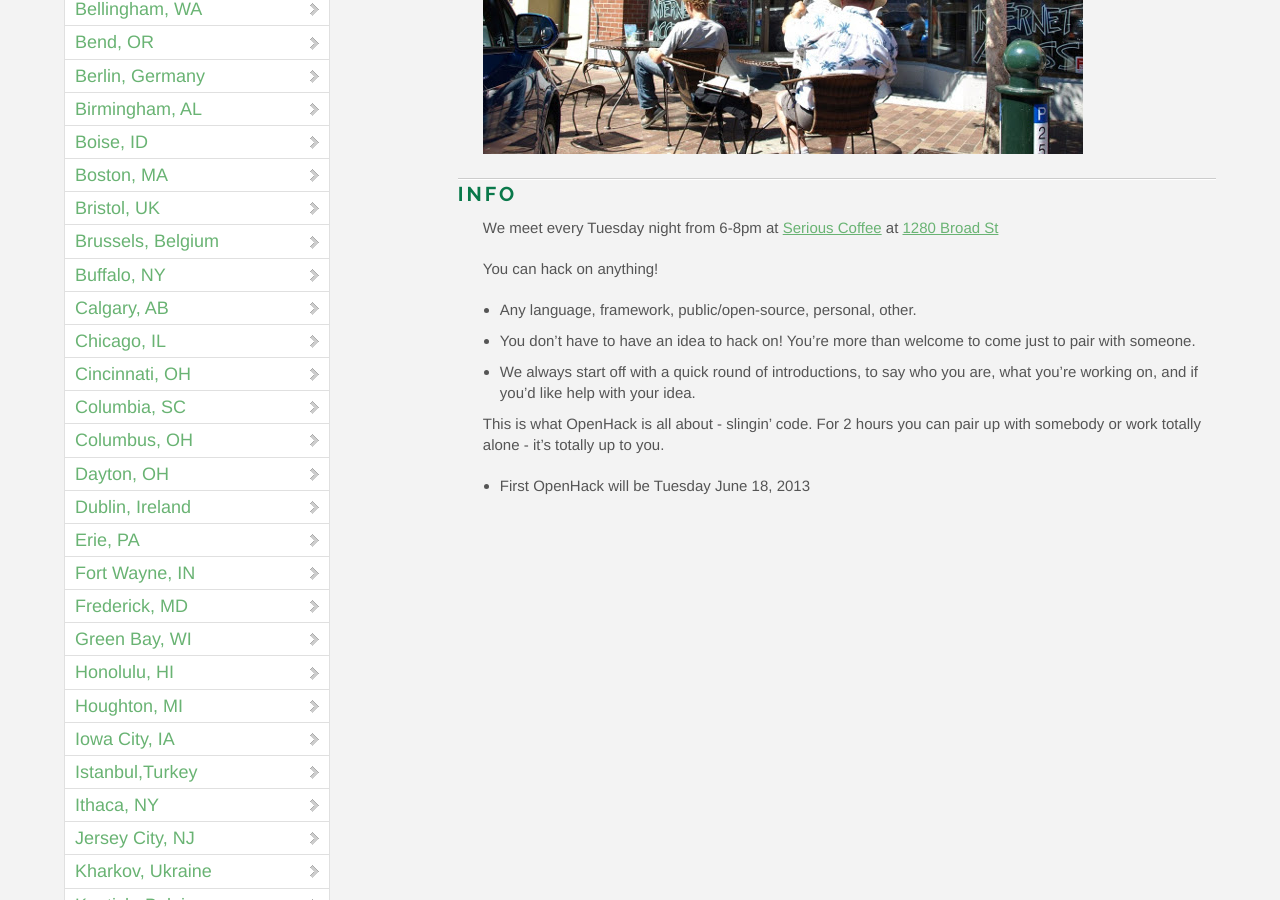
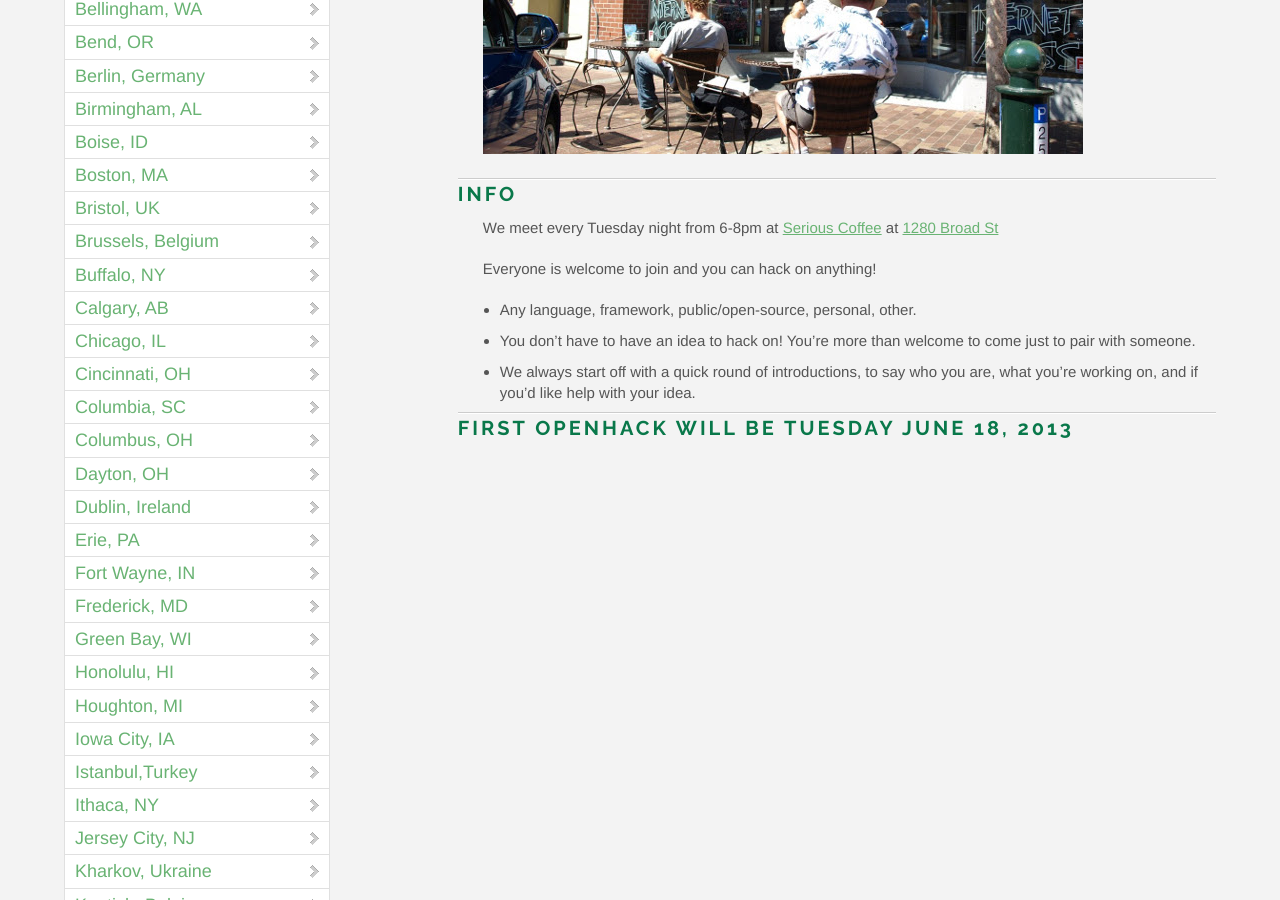
Before and after one commit to OpenHack/openhack.github.com, a Jekyll site: the page built from victoria/index.markdown, in a window 1280 px wide and 900 px high, scrolled down 455 px. Built offline with Jekyll 4.4.1, drawn with Linux system fonts in a browser that asks for light colours; nearby versions of some CDN libraries; Markdown is read by kramdown in place of the engine named in the settings; comment, search, counter and statistics services are not loaded.

Commit message:
Update index.markdown

```diff
--- a/victoria/index.markdown
+++ b/victoria/index.markdown
@@ -11,12 +11,10 @@ title: OpenHack - Victoria, BC
 
 We meet every Tuesday night from 6-8pm at [Serious Coffee](http://www.seriouscoffee.com/locations/victoria/broad-street) at [1280 Broad St](https://maps.google.ca/maps?client=ubuntu&channel=fs&oe=utf-8&q=1280+Broad+St&ie=UTF8&hq=&hnear=1280+Broad+St,+Victoria,+British+Columbia+V8W+2A4&gl=ca&t=m&z=16&vpsrc=0)
 
-You can hack on anything!
+Everyone is welcome to join and you can hack on anything!
+
 * Any language, framework, public/open-source, personal, other.
 * You don’t have to have an idea to hack on! You’re more than welcome to come just to pair with someone.
 * We always start off with a quick round of introductions, to say who you are, what you’re working on, and if you’d like help with your idea.
 
-This is what OpenHack is all about - slingin’ code.
-For 2 hours you can pair up with somebody or work totally alone - it’s totally up to you.
-
-* First OpenHack will be Tuesday June 18, 2013
+### First OpenHack will be Tuesday June 18, 2013
```
